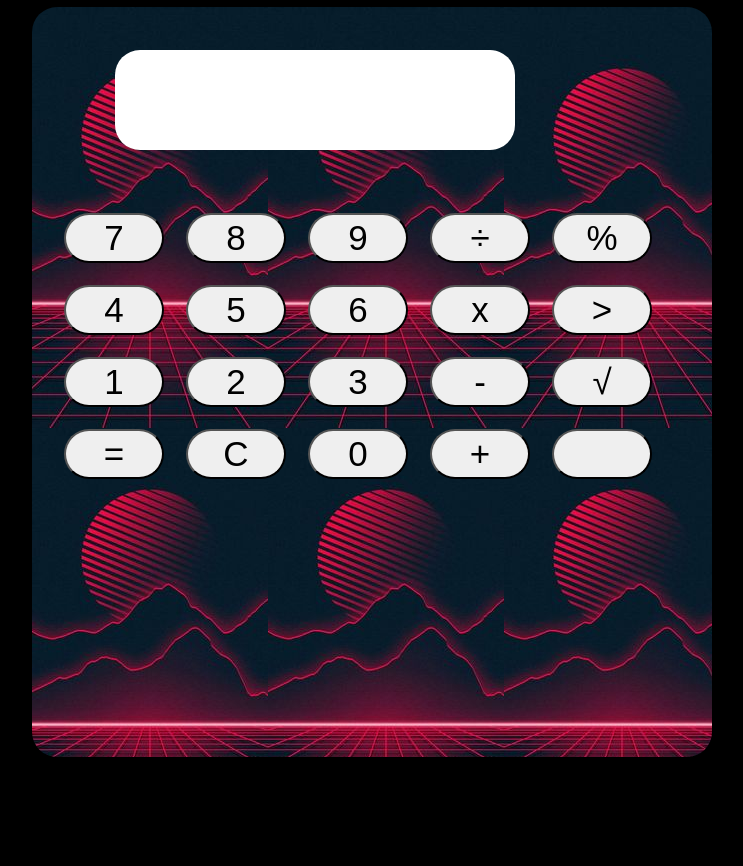
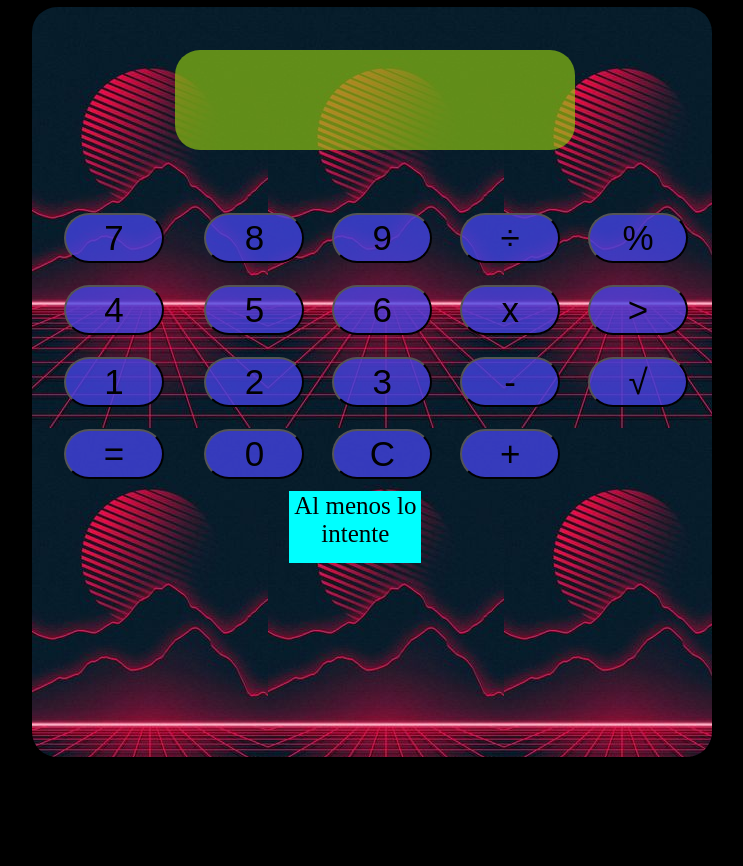
Before and after one commit to JoseAndres11/calculadora-navarro, a plain HTML site: page index.html in a window 1280 px wide. Shown: the part 81-947 px from the top of the page, without its empty margins (268-1011 px from the left). Before the commit the page ends 846 px from the top, so only its background shows below. Drawn offline with Linux system fonts and the light colour scheme.

Commit message:
cambio 4

```diff
--- a/estilos.css
+++ b/estilos.css
@@ -1,40 +1,57 @@
-body{
+body {
     background-color: black;
 
 }
-h1{
+
+h1 {
     margin-left: 40%;
     display: inline-block;
-    background-color: #fff;
+    background-color: #2552e6da;
 }
-.calculadora{
+
+.calculadora {
     background-image: url(calculadora.jpg);
-    display:block;
-    margin:0 auto;
-    padding:20px;
-    background-color:black;
-    width:680px;
-    height:750px;
+    display: block;
+    margin: 0 auto;
+    padding: 20px;
+    background-color: black;
+    width: 680px;
+    height: 750px;
     border-radius: 25px;
 }
-.calculadora td button{
-    display:block;
-    width:100px;
+
+.calculadora td button {
+
+    background-color: rgba(68, 68, 231, 0.774);
+    display: block;
+    width: 100px;
     height: 50px;
     font-size: 35px;
     margin: 9px;
     border-radius: 45px;
 }
-#resultado{
-    margin-left: 60px;
+
+#resultado {
+    margin-left: 120px;
     margin-top: 20px;
-    display:block;
+    display: block;
     text-align: center;
-    font-size: 20px;
+    font-size: 50px;
     margin-bottom: 50px;
-    width:400px;
+    width: 400px;
     height: 100px;
     line-height: 100px;
-    background-color:#fff;
+    background-color: #94cc10a4;
     border-radius: 25px;
 }
+
+#pipipi {
+    font-size: 25px;
+    text-align: center;
+    margin-left: 170%;
+    width: 130px;
+    height: 70px;
+    display: inline-block;
+    margin-bottom: 500px;
+    background-color: aqua;
+}
--- a/index.html
+++ b/index.html
@@ -37,10 +37,12 @@
         </tr>
         <tr>
             <td><button id="igual">=</button></td>
+            <td><button id="cero">0</button></td>
             <td><button id="reset">C</button></td>
-            <td><button id="cero">0</button></td>
             <td><button id="suma">+</button></td>
-            <td><button id=""></button></td>
+        </tr>
+        <tr>
+            <td colspan="5" id="pipipi">Al menos lo intente</td>
         </tr>
     </table>
     <script src="java.js"></script>
```
